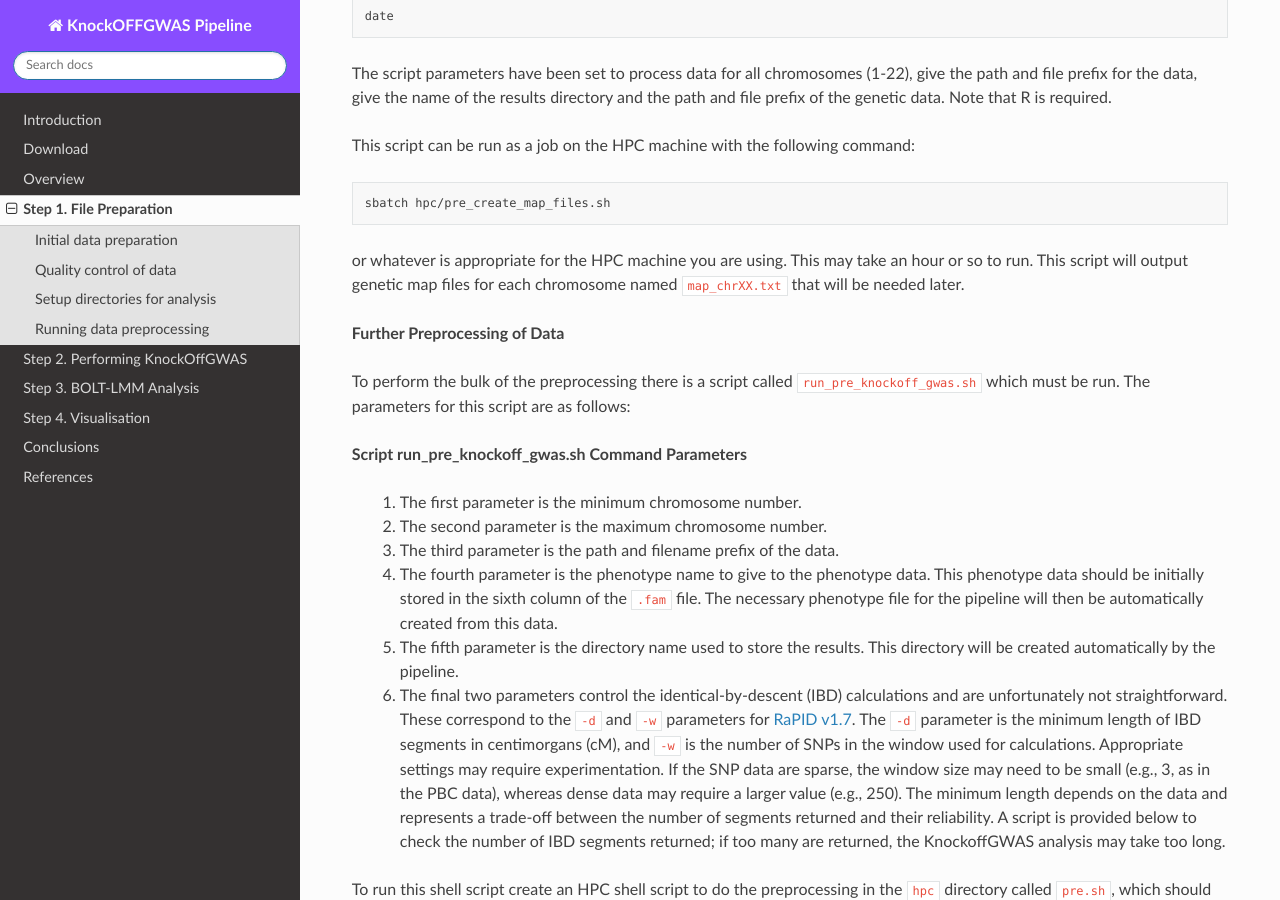
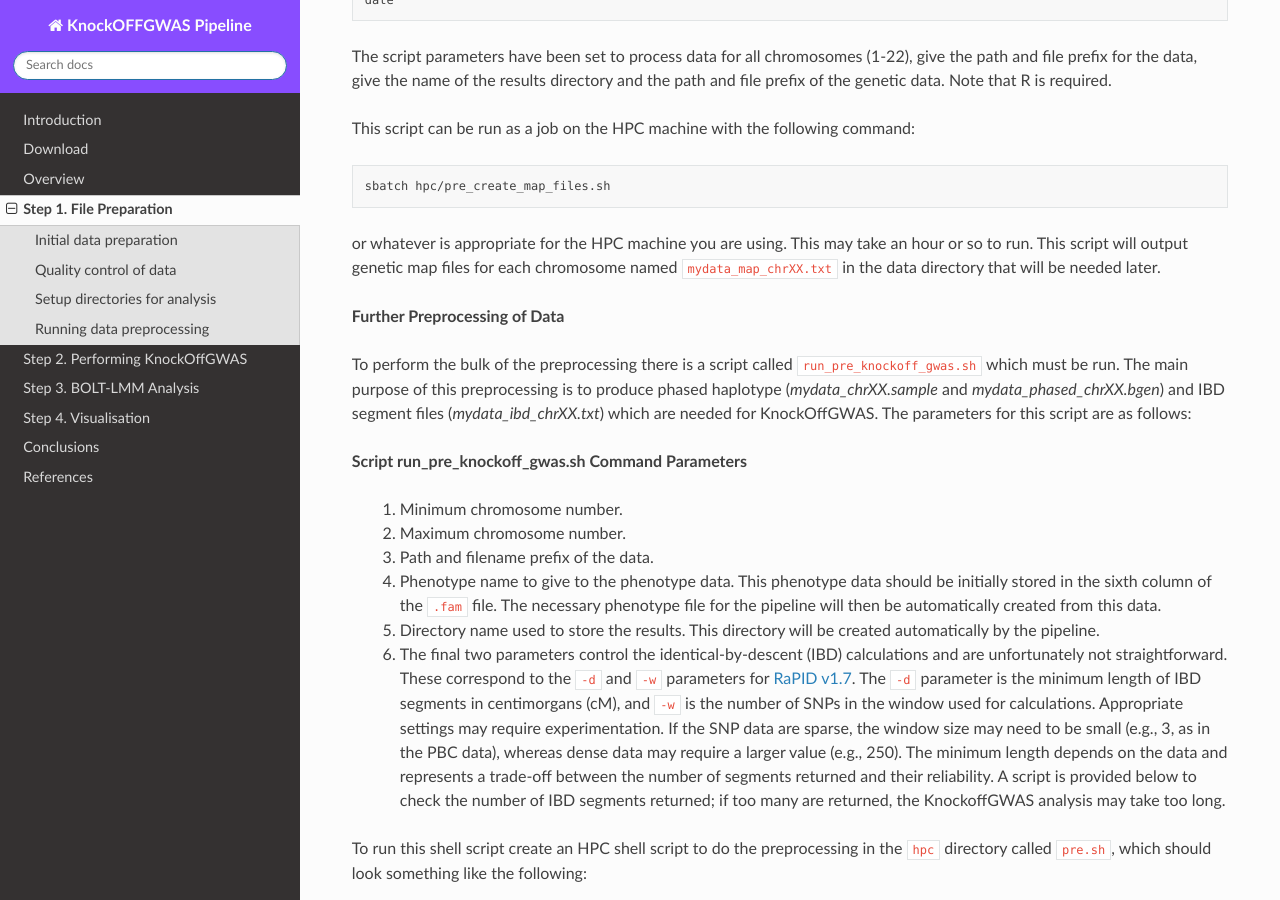
Before and after one commit to NewcastleRSE/knockoff-gwas, a Sphinx documentation site: the page built from docs/prep.rst, in a window 1280 px wide and 900 px high, scrolled down 2286 px. Built offline with Sphinx 7.4.7 and the Read the Docs theme 3.1.0, drawn with Linux system fonts in a browser that asks for light colours; cross-references to code outside the pages are shown as plain code; some of the changed text lies outside the part shown.

Commit message:
docs and removing temp files

```diff
--- a/docs/prep.rst
+++ b/docs/prep.rst
@@ -109,24 +108,23 @@ This script can be run as a job on the HPC machine with the following command:
 
     sbatch hpc/pre_create_map_files.sh
 
-or whatever is appropriate for the HPC machine you are using. This may take an hour or so to run. This script will output genetic map files for each chromosome named ``map_chrXX.txt`` that will be needed later.
-
+or whatever is appropriate for the HPC machine you are using. This may take an hour or so to run. This script will output genetic map files for each chromosome named ``mydata_map_chrXX.txt`` in the data directory that will be needed later.
 
 **Further Preprocessing of Data**
 
-To perform the bulk of the preprocessing there is a script called ``run_pre_knockoff_gwas.sh`` which must be run. The parameters for this script are as follows:
+To perform the bulk of the preprocessing there is a script called ``run_pre_knockoff_gwas.sh`` which must be run. The main purpose of this preprocessing is to produce phased haplotype (`mydata_chrXX.sample` and `mydata_phased_chrXX.bgen`) and IBD segment files (`mydata_ibd_chrXX.txt`) which are needed for KnockOffGWAS. The parameters for this script are as follows:
 
 **Script run_pre_knockoff_gwas.sh Command Parameters**
 
-    1. The first parameter is the minimum chromosome number.
+    1. Minimum chromosome number.
 
-    2. The second parameter is the maximum chromosome number.
+    2. Maximum chromosome number.
 
-    3. The third parameter is the path and filename prefix of the data.
+    3. Path and filename prefix of the data.
 
-    4. The fourth parameter is the phenotype name to give to the phenotype data. This phenotype data should be initially stored in the sixth column of the ``.fam`` file. The necessary phenotype file for the pipeline will then be automatically created from this data.
+    4. Phenotype name to give to the phenotype data. This phenotype data should be initially stored in the sixth column of the ``.fam`` file. The necessary phenotype file for the pipeline will then be automatically created from this data.
 
-    5. The fifth parameter is the directory name used to store the results. This directory will be created automatically by the pipeline.
+    5. Directory name used to store the results. This directory will be created automatically by the pipeline.
 
     6. The final two parameters control the identical-by-descent (IBD) calculations and are unfortunately not straightforward. These correspond to the ``-d`` and ``-w`` parameters for `RaPID v1.7 <https://github.com/ZhiGroup/RaPID/tree/master>`_.  The ``-d`` parameter is the minimum length of IBD segments in centimorgans (cM), and ``-w`` is the number of SNPs in the window used for calculations. Appropriate settings may require experimentation. If the SNP data are sparse, the window size may need to be small (e.g., 3, as in the PBC data), whereas dense data may require a larger value (e.g., 250). The minimum length depends on the data and represents a trade-off between the number of segments returned and their reliability. A script is provided below to check the number of IBD segments returned; if too many are returned, the KnockoffGWAS analysis may take too long.
 
@@ -180,7 +178,7 @@ Run the preprocessing script as an array job on the HPC with the following comma
 
     sbatch hpc/pre.sh
 
-or whatever is appropriate for the HPC machine you are using.
+or whatever is appropriate for the HPC machine you are using. This can potentially take quite a long time to run. If the settings to calculate the IBD segments returns too many IBD segments the jobs may fail due to memory or time constraints. For a reasonable number of IBD segments it could still take a number of hours to calculate.
 
 To check the number of IBD segments the following shell script can be used to return the number of IBD segments of each chromosome.
 
```
Also changed, not shown: other parts of docs/prep.rst (+1 -2 lines), 1 other file.
